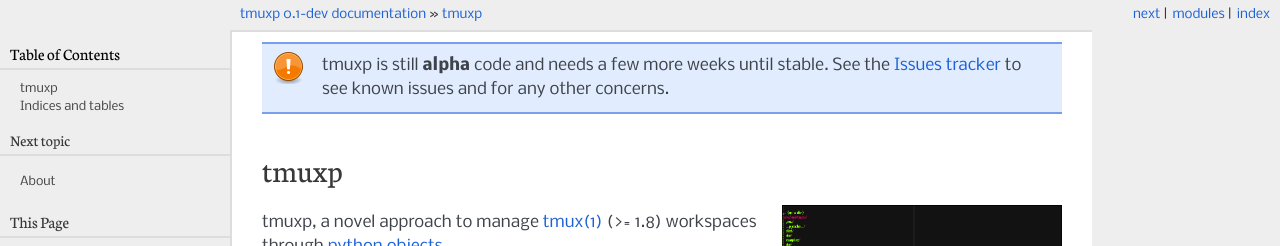
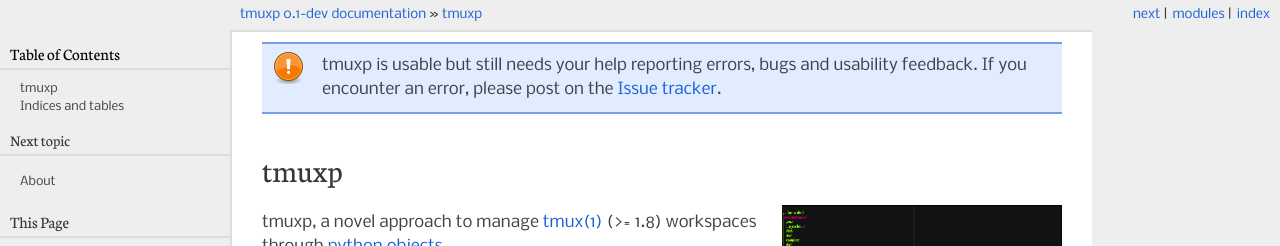
Before and after one commit to tmux-python/tmuxp, a Sphinx documentation site: the page built from doc/index.rst, in a window 1280 px wide. Shown: the top 246 px of the page. Built offline with Sphinx 7.4.7, drawn with Linux system fonts in a browser that asks for light colours.

Commit message:
Fix doc output messages. Update top admonition messages

```diff
--- a/doc/conf.py
+++ b/doc/conf.py
@@ -56,10 +56,11 @@
 rst_prolog = """
 .. note::
 
-    tmuxp is still **alpha** code and needs a few more weeks until stable.
-    See the `Issues tracker`_ to see known issues and for any other concerns.
+    tmuxp is usable but still needs your help reporting errors, bugs and
+    usability feedback. If you encounter an error, please post on the
+    `Issue tracker`_.
 
-.. _Issues tracker: https://github.com/tony/tmuxp/issues
+.. _Issue tracker: https://github.com/tony/tmuxp/issues
 """
 
 # The version info for the project you're documenting, acts as replacement for
```
Also changed, not shown: 2 other files.
